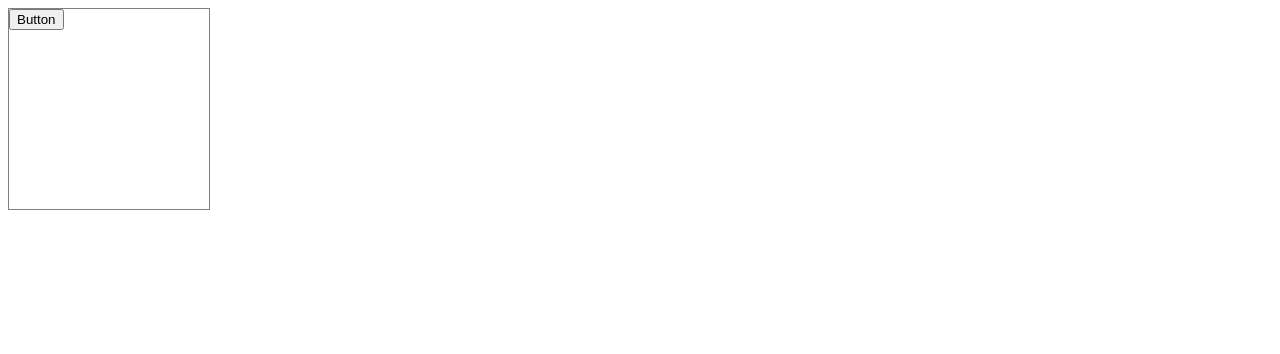
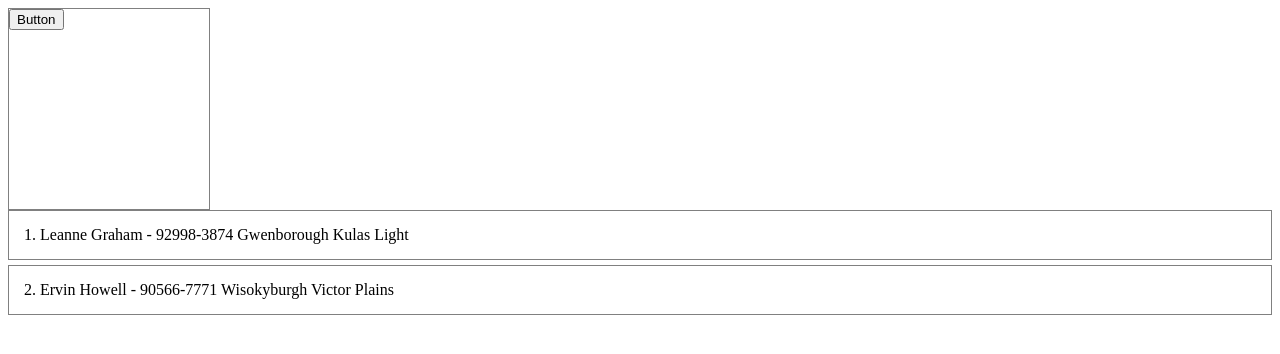
Before and after one commit to unclekoin/react-ts-examples, a React (Create React App) app: page / in a window 1280 px wide. Shown: the top 354 px of the page. Built offline with nearby package versions, Linux system fonts and the light colour scheme.

Commit message:
feat: add types, user-items & user-list

```diff
--- a/src/app.tsx
+++ b/src/app.tsx
@@ -1,12 +1,38 @@
 import React from 'react';
 import Card, {CardVariant} from "./components/card";
+import UserList from "./components/user-list";
+import {IUser} from "./types/types";
 
 const App = () => {
+    const users: IUser[] = [
+        {
+            "id": 1,
+            "name": "Leanne Graham",
+            "email": "Sincere@april.biz",
+            "address": {
+                "street": "Kulas Light",
+                "city": "Gwenborough",
+                "zipcode": "92998-3874",
+            },
+        },
+        {
+            "id": 2,
+            "name": "Ervin Howell",
+            "email": "Shanna@melissa.tv",
+            "address": {
+                "street": "Victor Plains",
+                "city": "Wisokyburgh",
+                "zipcode": "90566-7771",
+            },
+        }
+    ]
     return (
         <div>
-            <Card onClick={(num) => console.log("Click!", num)} variant={CardVariant.outlined} width="200px" height="200px">
+            <Card onClick={(num) => console.log("Click!", num)} variant={CardVariant.outlined} width="200px"
+                  height="200px">
                 <button>Button</button>
             </Card>
+            <UserList users={users}/>
         </div>
     );
 };
--- /dev/null
+++ b/src/components/user-item.tsx
@@ -0,0 +1,16 @@
+import React, {FC} from 'react';
+import {IUser} from "../types/types";
+
+interface UserItemProps {
+    user: IUser;
+}
+
+const UserItem: FC<UserItemProps> = ({user}) => {
+    return (
+        <div style={{marginBottom: 5, padding: 15, border: '1px solid grey'}}>
+            {user.id}. {user.name} - {user.address.zipcode} {user.address.city} {user.address.street}
+        </div>
+    );
+};
+
+export default UserItem;
--- /dev/null
+++ b/src/components/user-list.tsx
@@ -0,0 +1,20 @@
+import React, {FC} from 'react';
+import {IUser} from "../types/types";
+import UserItem from "./user-item";
+
+interface UserListProps {
+    users: IUser[];
+}
+
+const UserList: FC<UserListProps> = ({ users}) => {
+
+    return (
+        <div>
+            {users.map((user) =>
+                <UserItem key={user.id} user={user} />
+            )}
+        </div>
+    );
+};
+
+export default UserList;
--- /dev/null
+++ b/src/types/types.tsx
@@ -0,0 +1,12 @@
+export interface IAddress {
+    street: string;
+    city: string;
+    zipcode: string;
+}
+
+export interface IUser {
+    id: number;
+    name: string;
+    email: string;
+    address: IAddress;
+}
```
Also changed, not shown: 1 other file (tests, documents, lock files or other folders).
